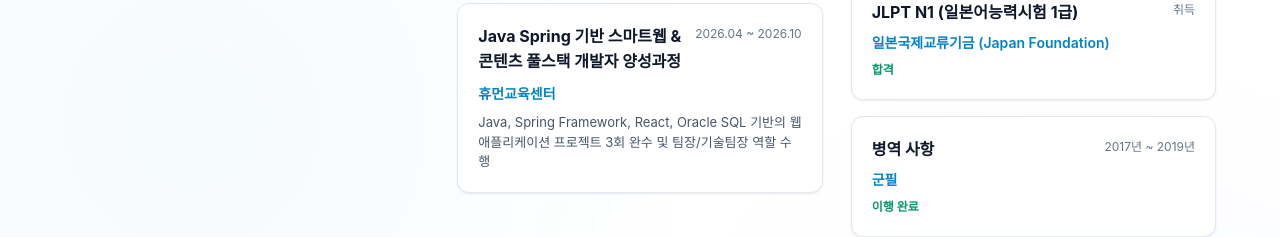
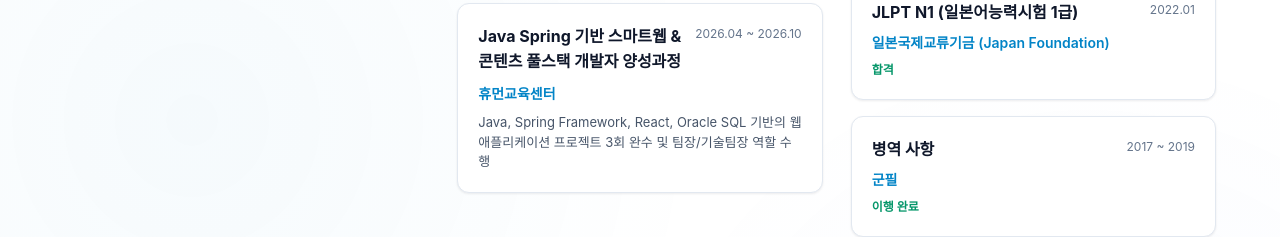
Before and after one commit to PSK6262/Portfolio_20261008, a React (Vite) app in the folder portfolio20261008/: page / in a window 1280 px wide. Shown: the part 4800-5037 px from the top of the page. Built offline with nearby package versions, Linux system fonts and the light colour scheme; a web font is replaced by a local one.

Commit message:
fix: JLPT N1 취득일(2022.01) 및 병역사항 기간(2017 ~ 2019) 형식 통일

```diff
--- a/portfolio20261008/src/data/portfolioData.js
+++ b/portfolio20261008/src/data/portfolioData.js
@@ -507,13 +507,13 @@ export const educationData = {
     {
       name: "JLPT N1 (일본어능력시험 1급)",
       issuer: "일본국제교류기금 (Japan Foundation)",
-      date: "취득",
+      date: "2022.01",
       status: "합격"
     }
   ],
   military: {
     title: "병역 사항",
     status: "군필",
-    period: "2017년 ~ 2019년"
+    period: "2017 ~ 2019"
   }
 };
```
